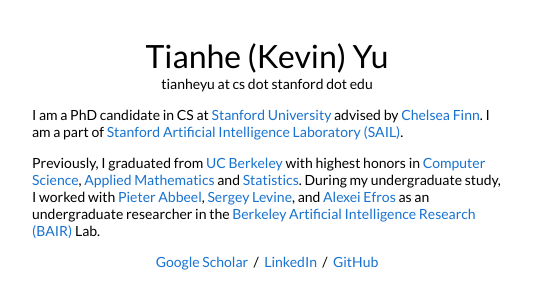
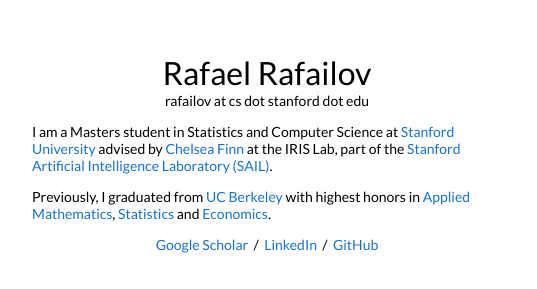
Before and after one commit to rmrafailov/rmrafailov.github.io, a plain HTML site: page index.html in a window 1280 px wide. Shown: the top 289 px of the page, 228-765 px from the left. Drawn offline with Linux system fonts and the light colour scheme.

Commit message:
Add files via upload

```diff
--- a/index.html
+++ b/index.html
@@ -82,15 +82,15 @@
 	  <tr>
 		<td width="67%" valign="middle">
 		<p align="center">
-		<name>Tianhe (Kevin) Yu</name><br>
-		tianheyu at cs dot stanford dot edu
+		<name>Rafael Rafailov</name><br>
+		rafailov at cs dot stanford dot edu
 		</p>
 		<p>
-	  I am a PhD candidate in CS at <a href="https://www.stanford.edu/">Stanford University</a> advised by <a href="https://ai.stanford.edu/~cbfinn/">Chelsea Finn</a>. I am a part of <a href="https://ai.stanford.edu/">Stanford Artificial Intelligence Laboratory (SAIL)</a>.
+	  I am a Masters student in Statistics and Computer Science at <a href="https://www.stanford.edu/">Stanford University</a> advised by <a href="https://ai.stanford.edu/~cbfinn/">Chelsea Finn</a> at the IRIS Lab, part of the <a href="https://ai.stanford.edu/">Stanford Artificial Intelligence Laboratory (SAIL)</a>.
 	</p>
 	<p>
 	  Previously, I graduated from <a href="http://www.berkeley.edu/">UC Berkeley</a> with highest honors in
-	  <a href="http://eecs.berkeley.edu/">Computer Science</a>, <a href="http://math.berkeley.edu/">Applied Mathematics</a> and <a href="http://statistics.berkeley.edu//">Statistics</a>. During my undergraduate study, I worked with <a href="http://people.eecs.berkeley.edu/~pabbeel/">Pieter Abbeel</a>, <a href="https://people.eecs.berkeley.edu/~svlevine/">Sergey Levine</a>, and <a href="https://people.eecs.berkeley.edu/~efros/">Alexei Efros</a> as an undergraduate researcher in the <a href="http://bair.berkeley.edu/">Berkeley Artificial Intelligence Research (BAIR)</a> Lab.
+	  <a href="http://math.berkeley.edu/">Applied Mathematics</a>, <a href="http://statistics.berkeley.edu//">Statistics</a> and <a href="https://www.econ.berkeley.edu///">Economics</a>.
 		</p>
 		<p align=center>
 <!-- <a href="https://tianheyu927.github.io/files/CV.pdf">CV</a> &nbsp/&nbsp -->
```
